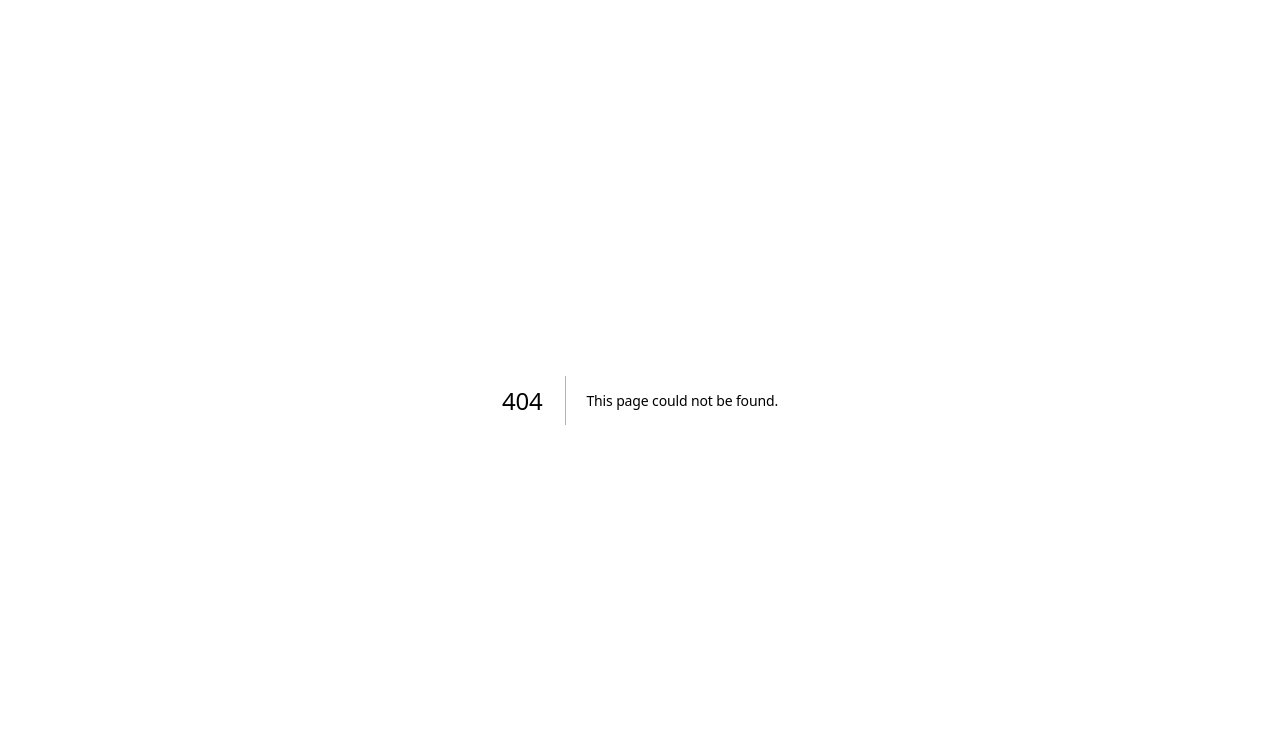
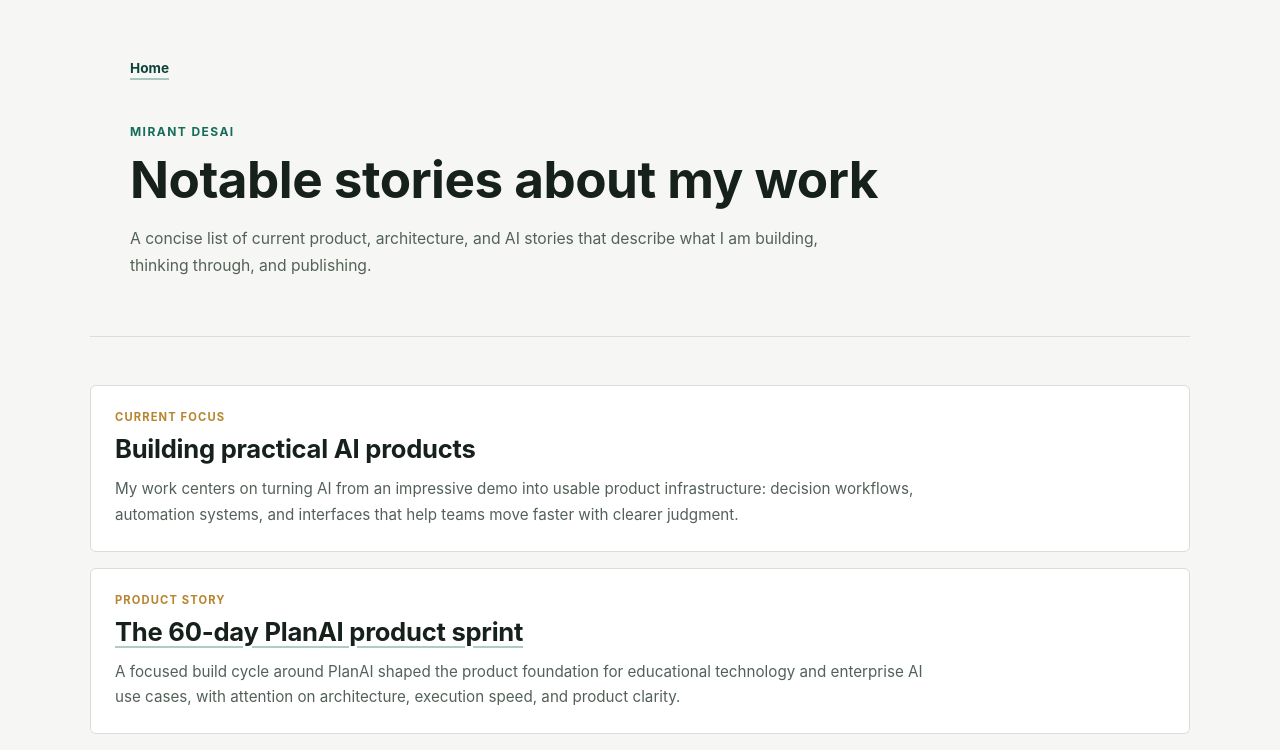
Before and after one commit to mirantdesai01/mirantdesai01.github.io, a Next.js app: page /stories in a window 1280 px wide. Before the commit this address had no page. Shown: the top 750 px of the page. Built offline with nearby package versions, Linux system fonts and the light colour scheme.

Commit message:
Add stories page and profile links

```diff
--- a/app/globals.css
+++ b/app/globals.css
@@ -31,6 +31,25 @@ body {
 
 a {
   color: inherit;
+}
+
+.page-nav {
+  display: flex;
+  justify-content: flex-start;
+  padding: 0 40px;
+}
+
+.page-nav a {
+  color: var(--accent-strong);
+  font-size: 0.85rem;
+  font-weight: 700;
+  text-decoration-color: rgba(23, 107, 91, 0.35);
+  text-decoration-thickness: 2px;
+  text-underline-offset: 5px;
+}
+
+.page-nav a:hover {
+  color: var(--accent);
 }
 
 .page-shell {
@@ -362,10 +381,69 @@ h3 {
   border-color: var(--accent);
 }
 
+.story-hero {
+  padding-bottom: 28px;
+}
+
+.story-list {
+  display: grid;
+  gap: 16px;
+  border-top: 1px solid var(--line);
+}
+
+.story-card {
+  border: 1px solid var(--line);
+  border-radius: 6px;
+  padding: 24px;
+  background: var(--surface);
+  transition: border-color 0.3s ease, background-color 0.3s ease;
+}
+
+.story-card:hover {
+  border-color: var(--accent);
+  background: #fafbf9;
+}
+
+.story-meta {
+  margin-bottom: 10px;
+  color: var(--gold);
+  font-size: 0.7rem;
+  font-weight: 700;
+  letter-spacing: 0.1em;
+  text-transform: uppercase;
+}
+
+.story-card h2 {
+  margin-bottom: 12px;
+  font-size: clamp(1.2rem, 2vw, 1.75rem);
+}
+
+.story-card h2 a {
+  text-decoration-color: rgba(23, 107, 91, 0.35);
+  text-decoration-thickness: 2px;
+  text-underline-offset: 5px;
+}
+
+.story-card h2 a:hover {
+  color: var(--accent);
+}
+
+.story-card p:last-child {
+  max-width: 820px;
+  margin-bottom: 0;
+  color: var(--muted);
+  font-size: 0.95rem;
+  line-height: 1.65;
+}
+
 @media (max-width: 900px) {
   .page-shell {
     width: min(100% - 24px, 1120px);
     padding: 28px 0 56px;
+  }
+
+  .page-nav {
+    padding: 0 28px;
   }
 
   .grid,
@@ -394,6 +472,10 @@ h3 {
     padding: 22px;
   }
 
+  .page-nav {
+    padding: 0 22px;
+  }
+
   h1 {
     font-size: clamp(1.65rem, 11vw, 2.5rem);
   }
--- /dev/null
+++ b/app/stories/page.js
@@ -0,0 +1,70 @@
+const stories = [
+  {
+    title: "Building practical AI products",
+    status: "Current focus",
+    text: "My work centers on turning AI from an impressive demo into usable product infrastructure: decision workflows, automation systems, and interfaces that help teams move faster with clearer judgment.",
+  },
+  {
+    title: "The 60-day PlanAI product sprint",
+    status: "Product story",
+    text: "A focused build cycle around PlanAI shaped the product foundation for educational technology and enterprise AI use cases, with attention on architecture, execution speed, and product clarity.",
+    href: "https://medium.com/@desaimirant9/the-60-day-sprint-at-planai-building-the-product-foundation-for-ed-tech-b2c-and-enterprise-ai-af37aedc2021",
+  },
+  {
+    title: "Moving PlanAI toward API-based R services",
+    status: "Technical story",
+    text: "One thread of the work has been modernizing AI and analytics workflows so R-based capabilities can be called through cleaner APIs and composed into production product flows.",
+    href: "https://medium.com/@desaimirant9/building-for-modern-ai-why-planai-moved-from-r-workers-to-r-apis-a94f5d736e8a",
+  },
+  {
+    title: "Designing collaboration branching",
+    status: "Product design",
+    text: "Collaboration branching explores how teams can compare directions, develop alternatives, and preserve structure while still moving quickly through complex work.",
+    href: "https://medium.com/@desaimirant9/planais-collaboration-branching-product-feature-1b2568926f22",
+  },
+  {
+    title: "Shaping serverless product architecture",
+    status: "Architecture",
+    text: "The serverless API direction reflects a practical approach to scaling product systems: smaller deployment surfaces, clearer boundaries, and services designed for iteration.",
+    href: "https://medium.com/@desaimirant9/planais-serverless-api-architecture-dd60fe601557",
+  },
+];
+
+export const metadata = {
+  title: "Stories",
+  description:
+    "A collection of current stories about Mirant Desai's AI product work, PlanAI, automation, product design, and software architecture.",
+};
+
+export default function StoriesPage() {
+  return (
+    <main className="page-shell">
+      <nav className="page-nav" aria-label="Page navigation">
+        <a href="/">Home</a>
+      </nav>
+
+      <section className="hero story-hero" aria-labelledby="stories-title">
+        <div className="hero-copy">
+          <p className="eyebrow">Mirant Desai</p>
+          <h1 id="stories-title">Notable stories about my work</h1>
+          <p className="lede">
+            A concise list of current product, architecture, and AI stories that
+            describe what I am building, thinking through, and publishing.
+          </p>
+        </div>
+      </section>
+
+      <section className="section story-list" aria-label="Stories">
+        {stories.map((story) => (
+          <article className="story-card" key={story.title}>
+            <p className="story-meta">{story.status}</p>
+            <h2>
+              {story.href ? <a href={story.href}>{story.title}</a> : story.title}
+            </h2>
+            <p>{story.text}</p>
+          </article>
+        ))}
+      </section>
+    </main>
+  );
+}
```
Also changed, not shown: app/page.js (+8 -1 lines).
